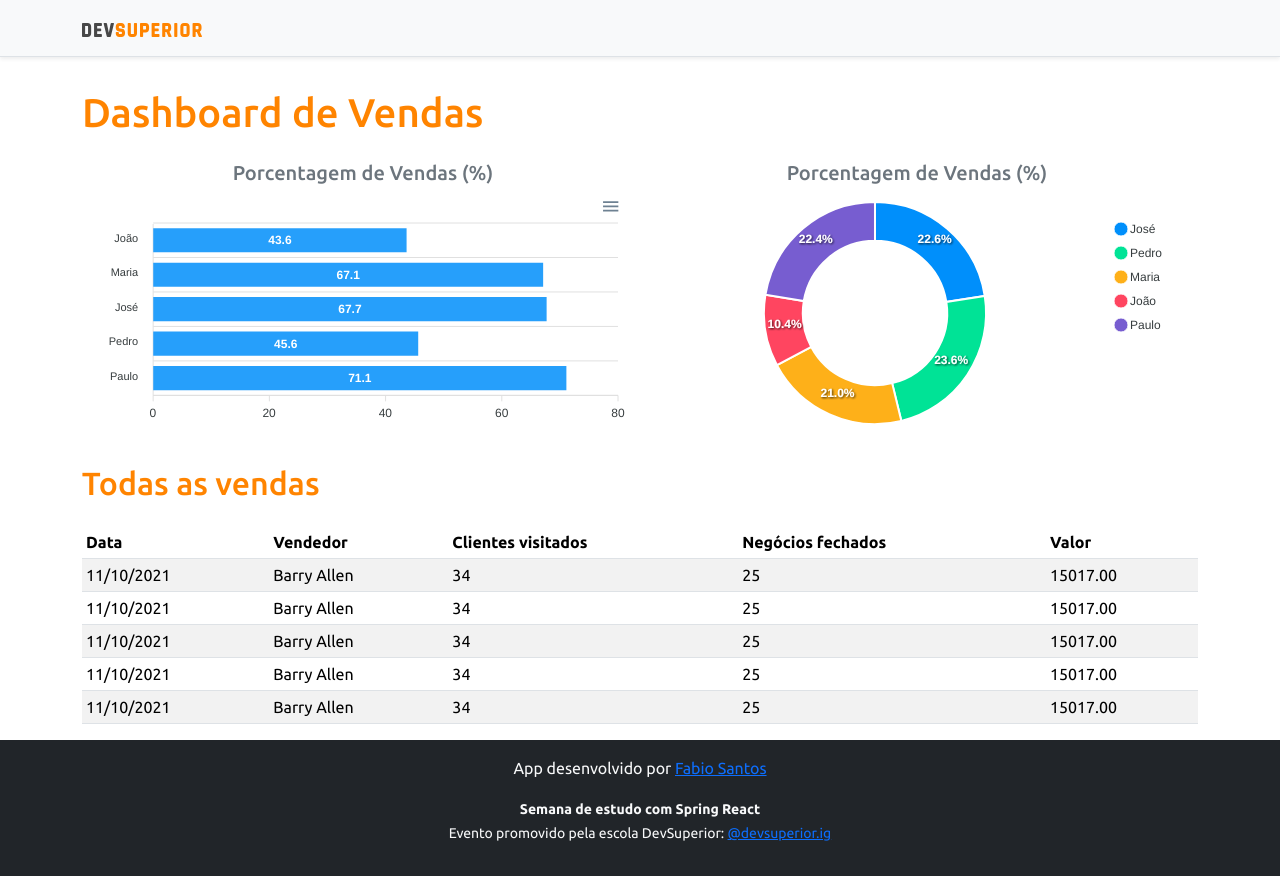
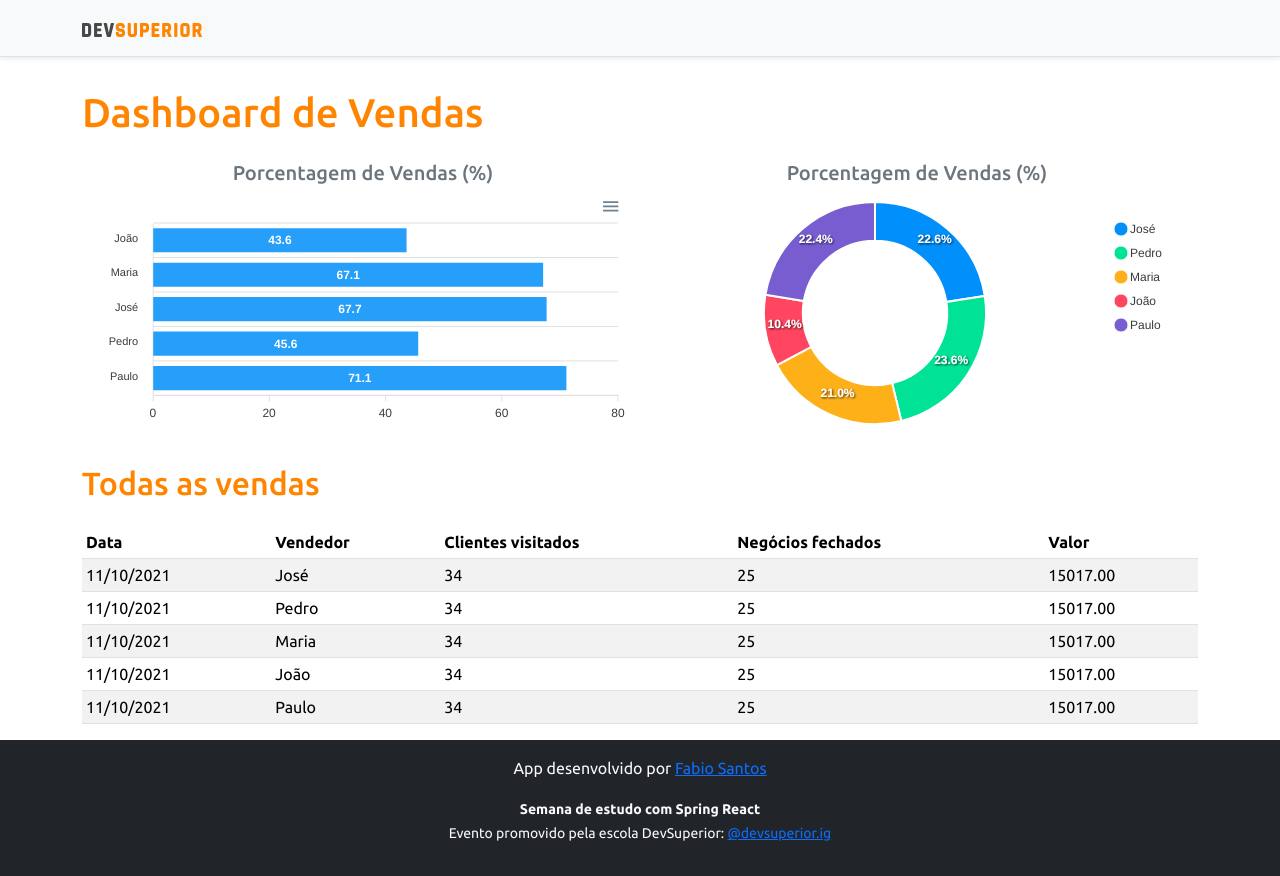
Before and after one commit to Brutos212/Dev-sds4, a React (Create React App) app in the folder sd4-front/: page / in a window 1280 px wide. Built offline with nearby package versions, Linux system fonts and the light colour scheme.

Commit message:
Modified names

```diff
--- a/sd4-front/src/components/DataTable/index.tsx
+++ b/sd4-front/src/components/DataTable/index.tsx
@@ -14,35 +14,35 @@ const DataTable = () => {
                 <tbody>
                     <tr>
                         <td>11/10/2021</td>
-                        <td>Barry Allen</td>
+                        <td>José</td>
                         <td>34</td>
                         <td>25</td>
                         <td>15017.00</td>
                     </tr>
                     <tr>
                         <td>11/10/2021</td>
-                        <td>Barry Allen</td>
+                        <td>Pedro</td>
                         <td>34</td>
                         <td>25</td>
                         <td>15017.00</td>
                     </tr>
                     <tr>
                         <td>11/10/2021</td>
-                        <td>Barry Allen</td>
+                        <td>Maria</td>
                         <td>34</td>
                         <td>25</td>
                         <td>15017.00</td>
                     </tr>
                     <tr>
                         <td>11/10/2021</td>
-                        <td>Barry Allen</td>
+                        <td>João</td>
                         <td>34</td>
                         <td>25</td>
                         <td>15017.00</td>
                     </tr>
                     <tr>
                         <td>11/10/2021</td>
-                        <td>Barry Allen</td>
+                        <td>Paulo</td>
                         <td>34</td>
                         <td>25</td>
                         <td>15017.00</td>
```
